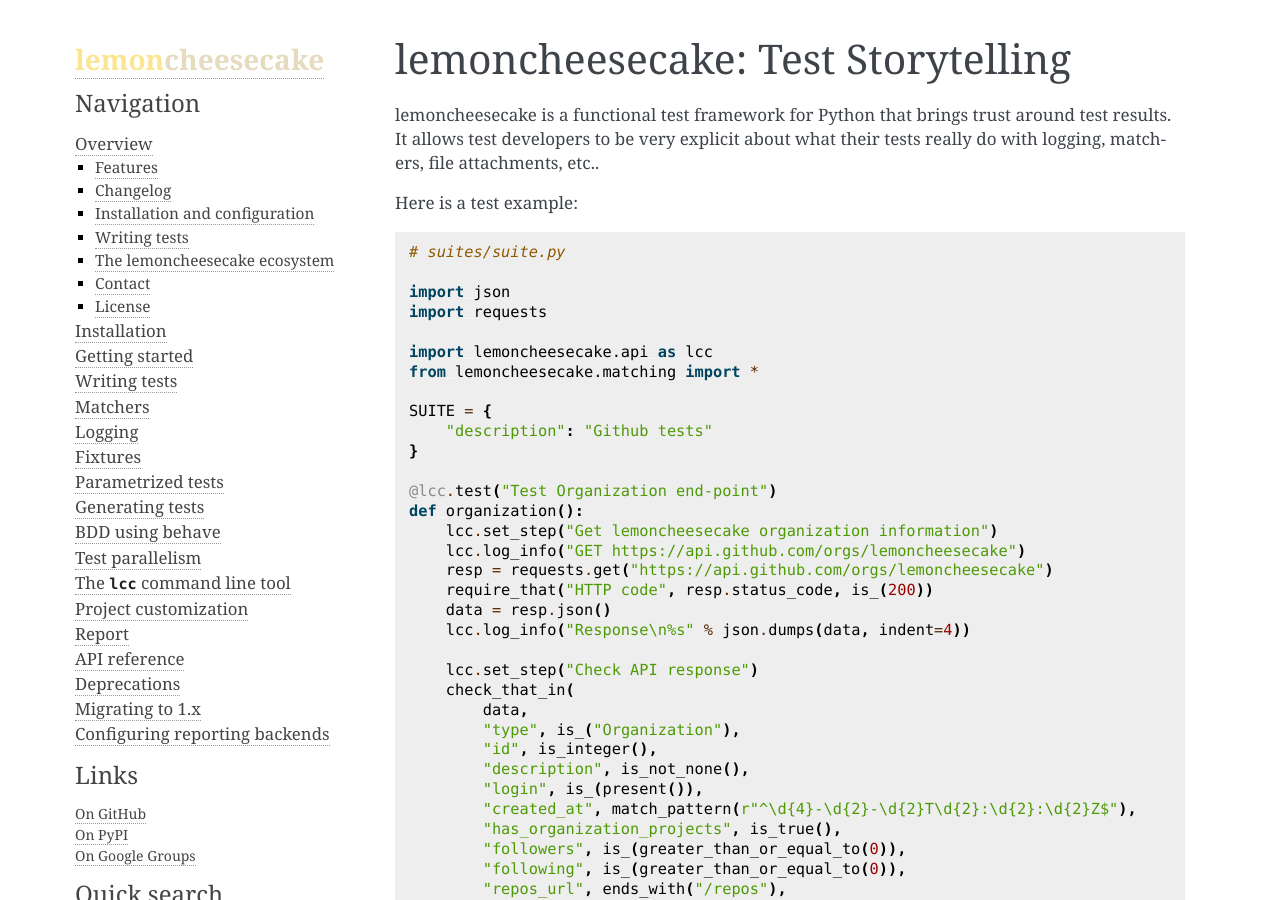
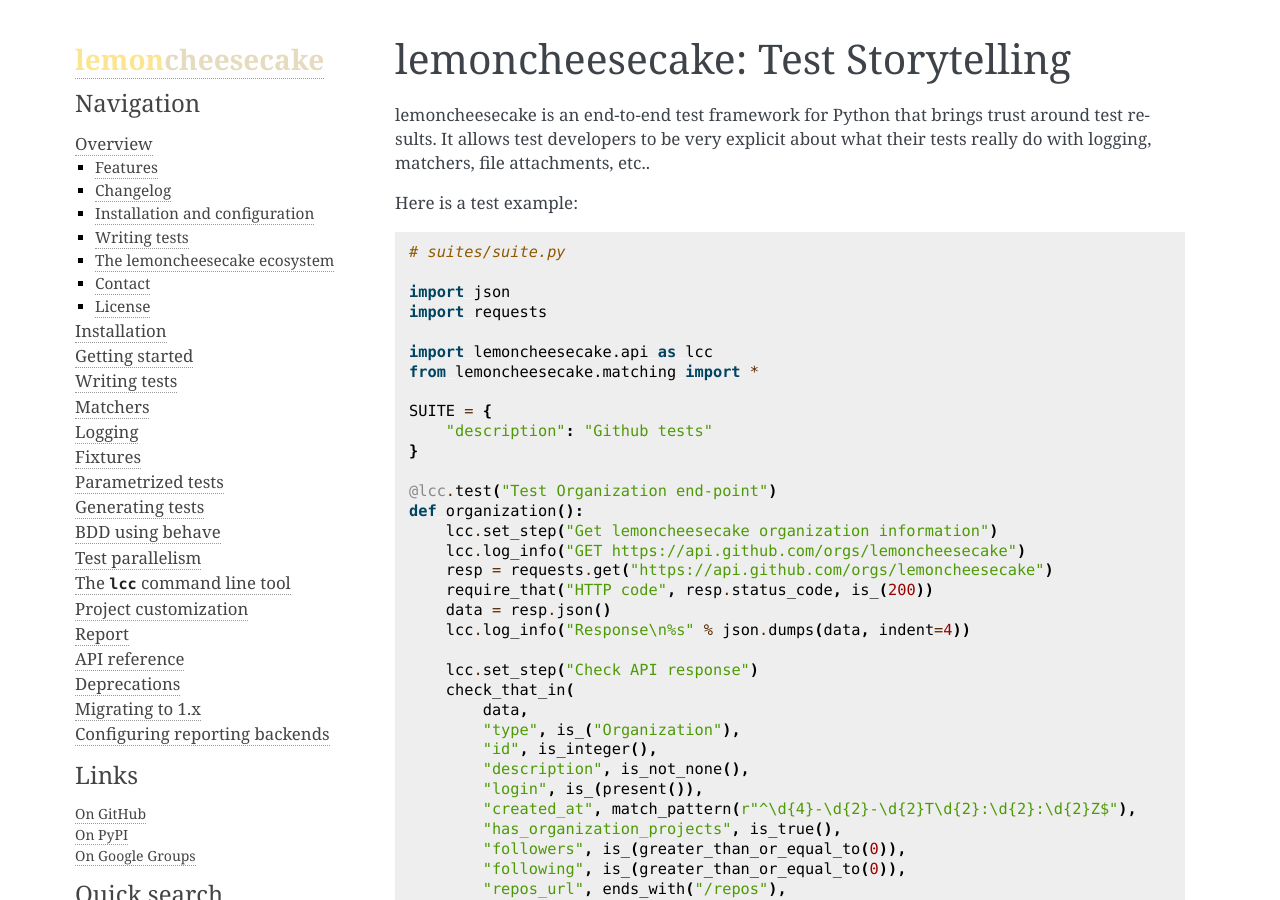
Before and after one commit to lemoncheesecake/lemoncheesecake, a Sphinx documentation site: the page built from doc/index.rst, in a window 1280 px wide and 900 px high. Built offline with Sphinx 7.4.7, drawn with Linux system fonts in a browser that asks for light colours.

Commit message:
doc: use the 'end-to-end' word over 'functional' to describe the project

```diff
--- a/doc/index.rst
+++ b/doc/index.rst
@@ -10,7 +10,7 @@
 lemoncheesecake: Test Storytelling
 ==================================
 
-lemoncheesecake is a functional test framework for Python that brings trust around test results.
+lemoncheesecake is an end-to-end test framework for Python that brings trust around test results.
 It allows test developers to be very explicit about what their tests really do with logging, matchers, file attachments, etc..
 
 Here is a test example:
```
